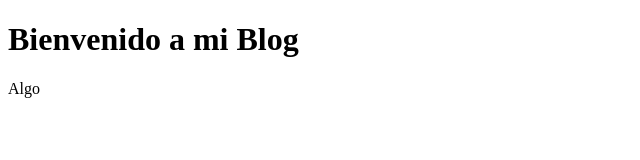
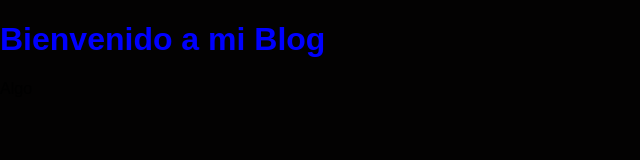
Before and after one commit to osmaro24/blog_personal, a plain HTML site: page index.html in a window 1280 px wide. Shown: the whole page, without its empty margins (0-640 px from the left). Drawn offline with Linux system fonts and the light colour scheme.

Commit message:
modifique el index dandole un color de background oscuro por medio del archivo .css

```diff
--- a/index.html
+++ b/index.html
@@ -1,6 +1,7 @@
 <!DOCTYPE html>
 <html>
   <head>
+    <link rel="stylesheet" type="text/css" href="./styles.css">
     <title>Blog Personal</title>
   </head>
   <body>
--- a/styles.css
+++ b/styles.css
@@ -1,6 +1,9 @@
 body {
   font-family: Arial, sans-serif;
-  background-color: #f4f4f4;
+  background-color: #030202;
   margin: 0;
   padding: 0;
 }
+h1 {
+  color: blue;
+}
```
